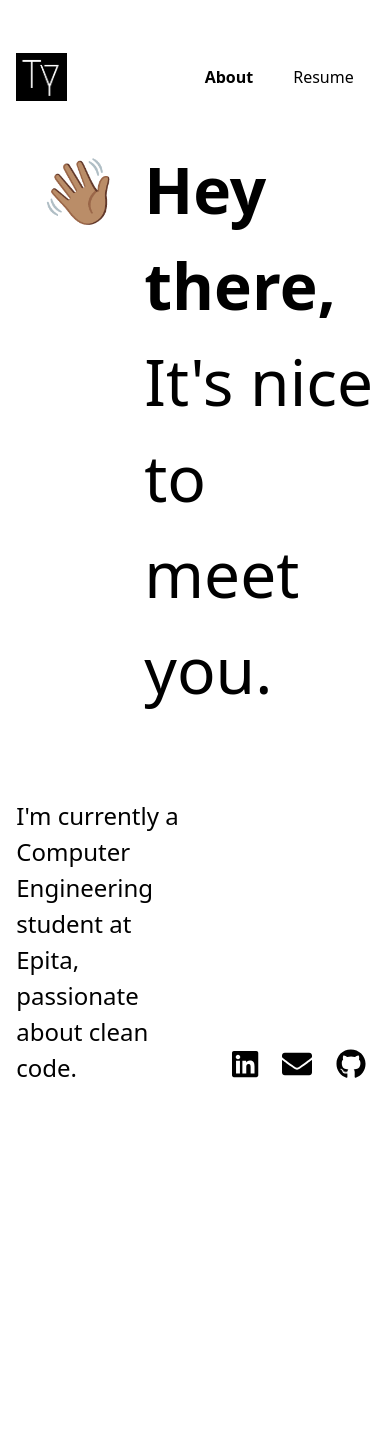
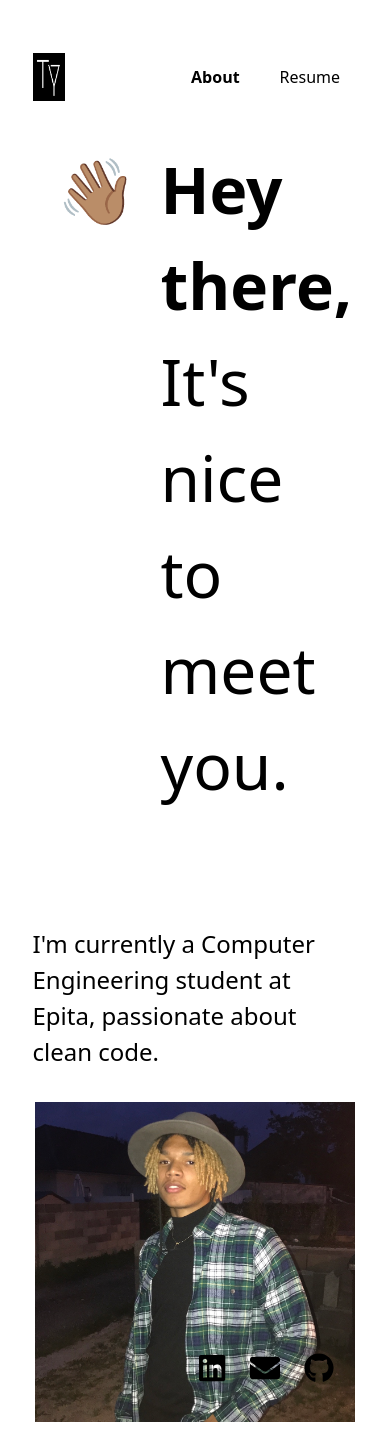
Before and after one commit to YohanTz/personal-website, a React (Create React App) app: page / in a window 390 px wide. Before the commit the page ends 1130 px from the top, so only its background shows below. Built offline with nearby package versions, Linux system fonts and the light colour scheme.

Commit message:
Added a picture of me, with the responsiveness for the mobiles

```diff
--- a/src/App.js
+++ b/src/App.js
@@ -7,10 +7,10 @@ import Resume from './Views/Resume';
 
 const App = () => {
   return (
-    <div className="relative min-h-screen pb-3">
+    <div className="w-10/12 m-auto relative min-h-screen pb-3">
       <Router>
         <Header />
-        <div className="w-11/12 m-auto">
+        <div className="">
           <Switch>
             <Route exact path="/">
               <About />
--- a/src/Components/Header.js
+++ b/src/Components/Header.js
@@ -1,14 +1,14 @@
 import React from 'react';
-import Logo from '../../src/logo.png';
+import Logo from '../logo.png';
 import Navigation from './Navigation';
 import { Link } from 'react-router-dom';
 
 const Header = () => {
     return (
-        <header className="w-11/12 mt-8 mb-5 m-auto flex justify-between items-center">
+        <header className="mt-8 mb-5 m-auto flex justify-between items-center">
             <div className="flex justify-between items-center">
                 <Link to="/">
-                    <img className="img mr-8" alt="Yohan Tancrez logo" src={Logo} style={{ height: '3em' }} />
+                    <img className="mr-8" alt="Yohan Tancrez logo" src={Logo} style={{ height: '3em' }} />
                 </Link>
                 <h3 className="invisible sm:visible md:visible lg:visible xl:visible">
                     Tancrez Yohan
--- a/src/Components/MainAnimation.js
+++ b/src/Components/MainAnimation.js
@@ -11,7 +11,7 @@ const MainAnimation = ({ children }) => {
     return (
         transitions.map(({ item, key, props }) =>
             item &&
-            <animated.div className="" key={key} style={props}>
+            <animated.div key={key} style={props}>
                 {children}
             </animated.div>
         )
--- a/src/Views/About.js
+++ b/src/Views/About.js
@@ -1,6 +1,6 @@
 import React from 'react';
 import MainAnimation from '../Components/MainAnimation';
-
+import Portrait from '../Ty.jpg';
 const Home = () => {
     return (
         <MainAnimation>
@@ -19,11 +19,16 @@ const Home = () => {
                     </h1>
                 </div>
             </div>
-            <div className="w-1/2">
-                <p className="my-8 text-2xl">
-                    I'm currently a Computer Engineering student at Epita,
-                    passionate about clean code.
-                </p>
+            <div className="flex flex-wrap justify-between">
+                <div className="flex-1">
+                    <p className="self-stretch my-8 text-2xl">
+                        I'm currently a Computer Engineering student at Epita,
+                        passionate about clean code.
+                    </p>
+                </div>
+                <div className="test flex flex-1 self-center justify-center portrait">
+                    <img className="portrait" src={Portrait}></img>
+                </div>
             </div>
 
         </MainAnimation>
--- a/src/Views/Resume.js
+++ b/src/Views/Resume.js
@@ -6,8 +6,8 @@ const Resume = () => {
         <MainAnimation>
             <h1 className="font-bold">
                 <span role="img" aria-label="Grimacing Face">😬 </span>
-                    My resume is coming...
-                    </h1>
+                My resume is coming...
+            </h1>
         </MainAnimation>
     )
 }
--- a/src/index.css
+++ b/src/index.css
@@ -13,6 +13,16 @@ h1 {
     @apply text-blue-600 underline;
   }
 
+ .portrait {
+   height: 20em;
+   width: 20em;
+ }
+
+ .test {
+   min-width: 20em;
+   min-height: 20em;
+ }
+
 @tailwind components;
 
 @tailwind utilities;
```
Also changed, not shown: src/Ty.jpg (added).
